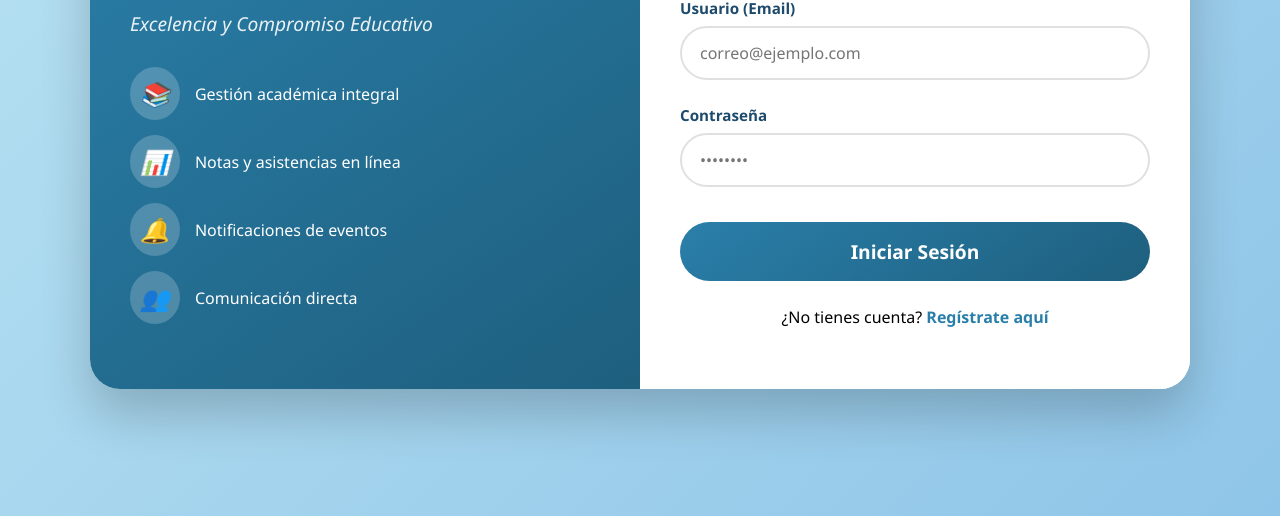
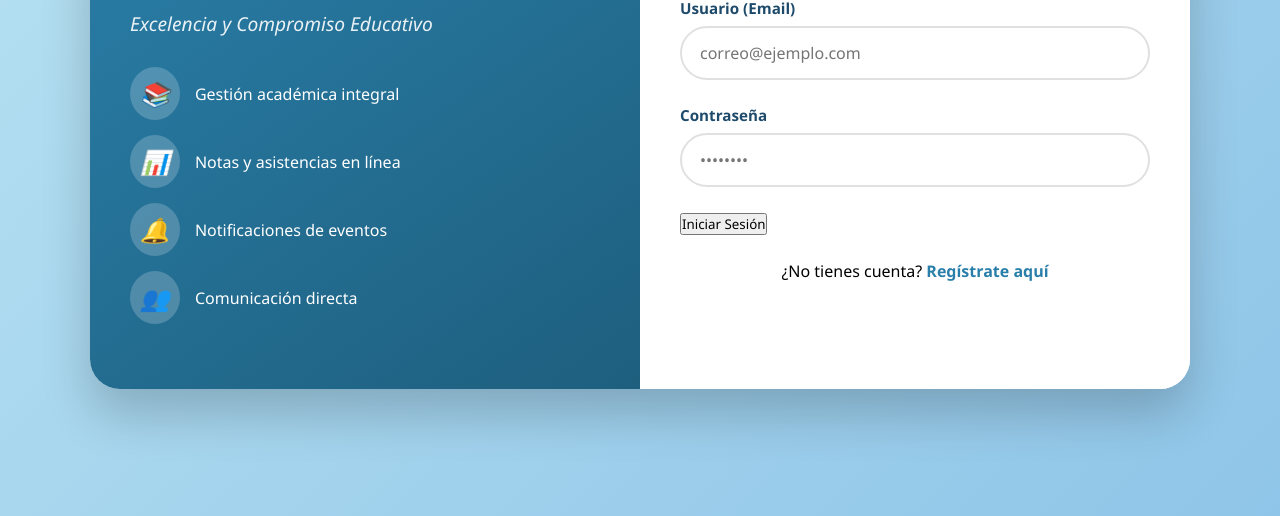
Before and after one commit to jm8000559-eng/Liceo-Jos-Augusto-D-Le-n-, a website: page frontend/login.html in a window 1280 px wide. Shown: the part 284-800 px from the top of the page. Drawn offline with Linux system fonts and the light colour scheme.

Commit message:
login.html

```diff
--- a/frontend/login.html
+++ b/frontend/login.html
@@ -167,7 +167,7 @@
                     <label>Contraseña</label>
                     <input type="password" id="password" placeholder="••••••••" required>
                 </div>
-                <button type="submit" class="btn-login">Iniciar Sesión</button>
+                <button type="submit" class="btn-login.html">Iniciar Sesión</button>
                 <div class="error" id="errorMsg"></div>
             </form>
             <div class="register-link">
```
